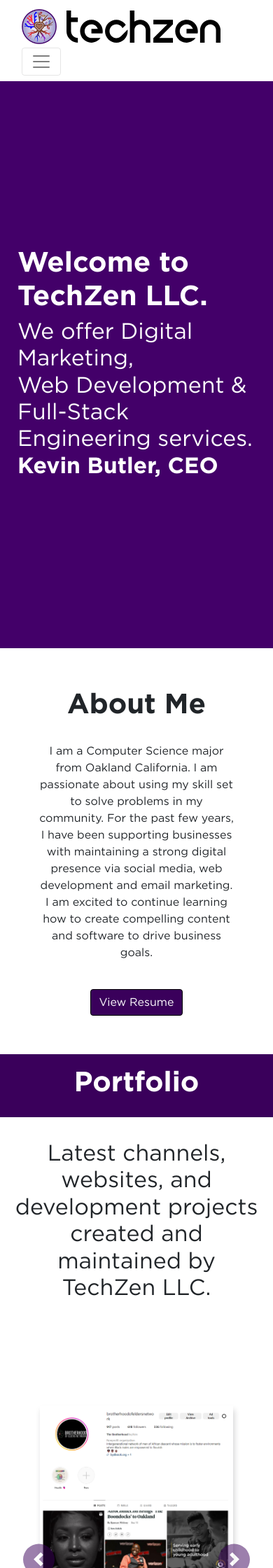
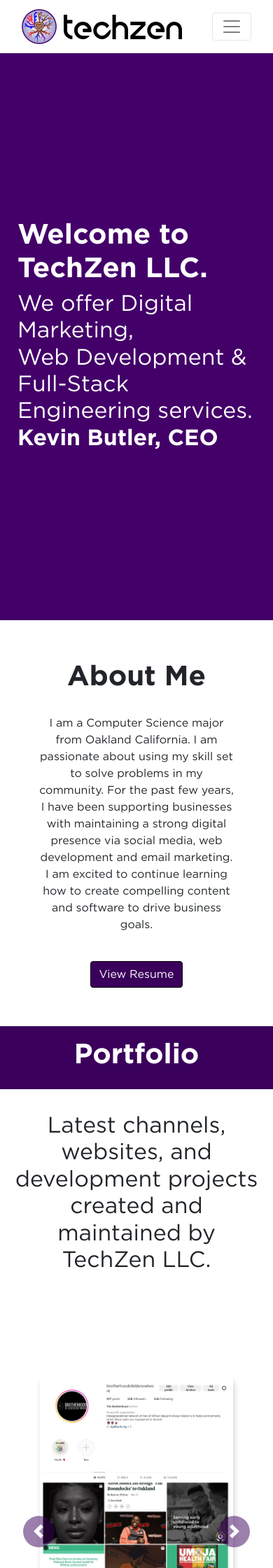
Before and after one commit to techzenlifestyle/my-portfolio-site, a Jekyll site: the page built from index.html, in a window 390 px wide. Shown: the top 2240 px of the page at 70% size. Built offline with Jekyll 4.4.1, drawn with Linux system fonts in a browser that asks for light colours; nearby versions of some CDN libraries.

Commit message:
small tweaks

```diff
--- a/assets/css/styles.css
+++ b/assets/css/styles.css
@@ -360,6 +360,12 @@
         height: 50px;
     }
 
+    #font-logo {
+        width: 169.38px;
+        height: 35px;
+        margin-left: 4px;
+    }
+
     #header {
         background: url("../images/header-background-dark-mobile.png") center;
         background-size: cover;
```
